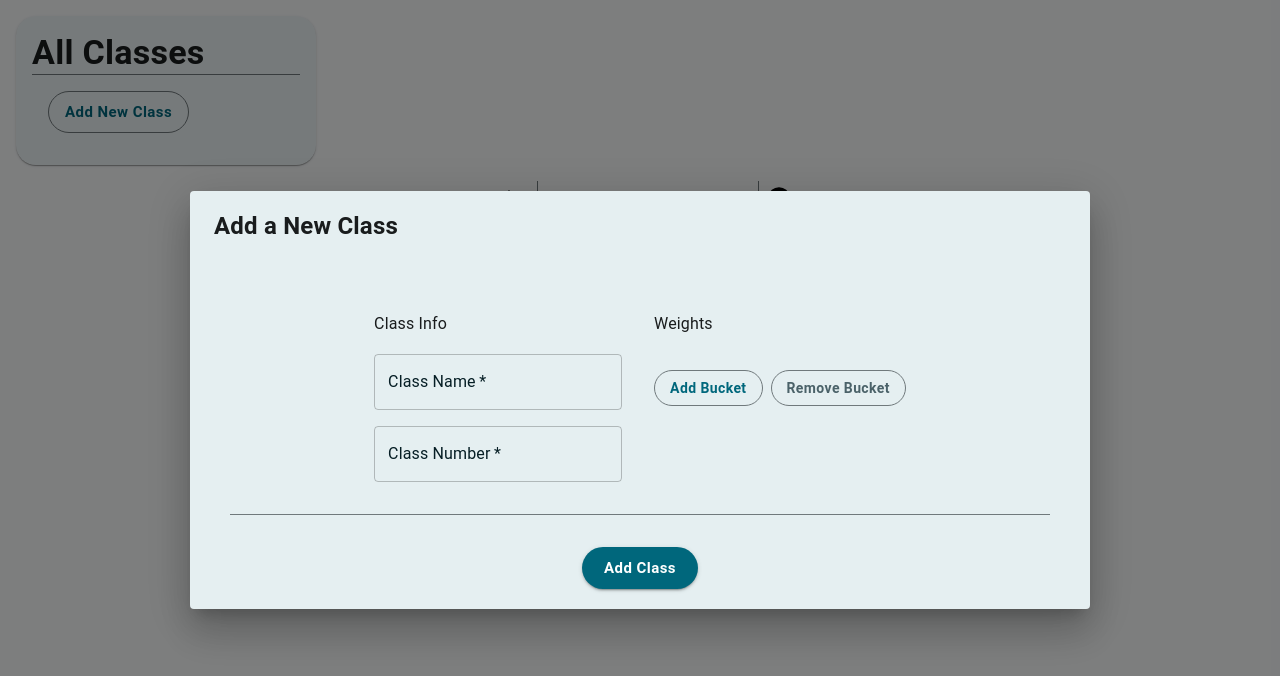
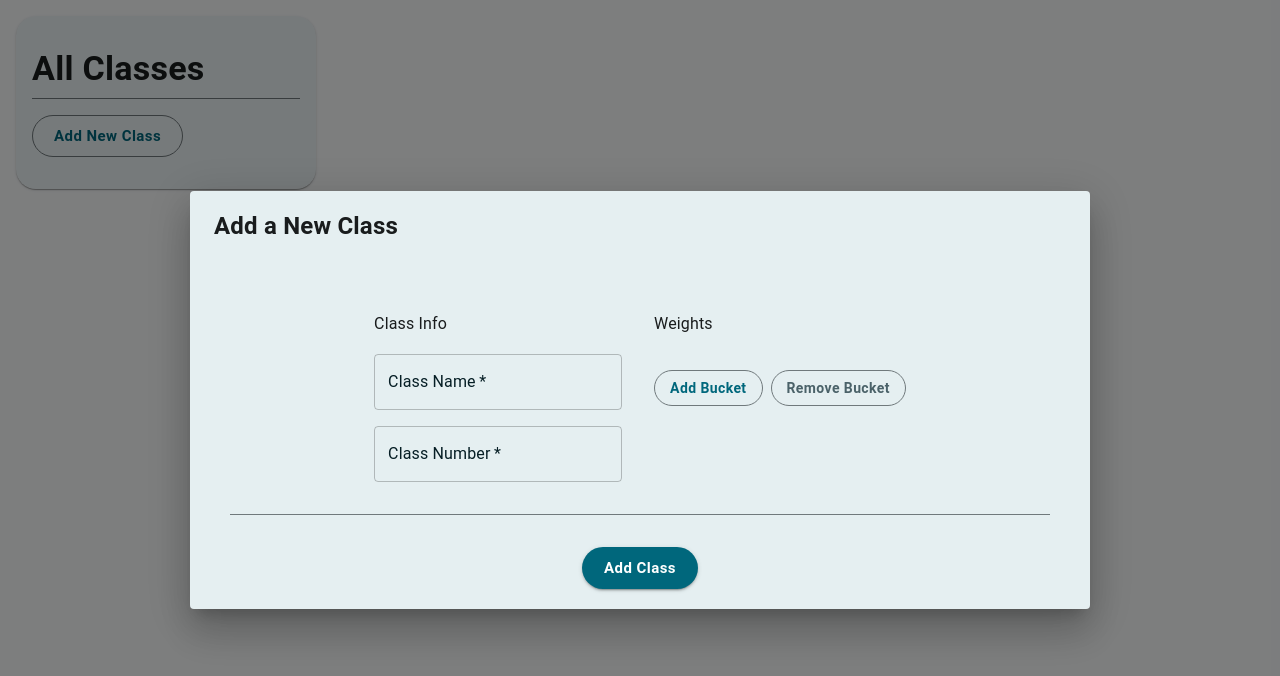
Before and after one commit to jacksontromero/finals-calculator, a Next.js app: page / in a window 1280 px wide. Shown: the top 676 px of the page. Built offline with nearby package versions, Linux system fonts and the light colour scheme.

Commit message:
Align Add New Class button

```diff
--- a/components/AddClass.tsx
+++ b/components/AddClass.tsx
@@ -134,7 +134,7 @@ export default function AddClass(props: any) {
 
     return (
         <div>
-            <Button onClick={() => {setOpen(true)}} sx={{ my:2, mx:2, px:2 }} size="large" variant="outlined">Add New Class</Button>
+            <Button onClick={() => {setOpen(true)}} sx={{ my:2 }} size="large" variant="outlined">Add New Class</Button>
 
             <Dialog
                 open={open}
--- a/components/Classes.tsx
+++ b/components/Classes.tsx
@@ -11,7 +11,7 @@ export default function Classes(props: any) {
 
     return (
         <Card variant="elevation" sx={{ height: '100%', width: 'auto', maxWidth: '300px', p:2 }}>
-            <Typography variant="h4" fontWeight="bold">All Classes</Typography>
+            <Typography sx={{pt: 2, pb: 1}} variant="h4" fontWeight="bold">All Classes</Typography>
             <div>
                 {
                     data.classes.map((x: schoolClass) => (
```
